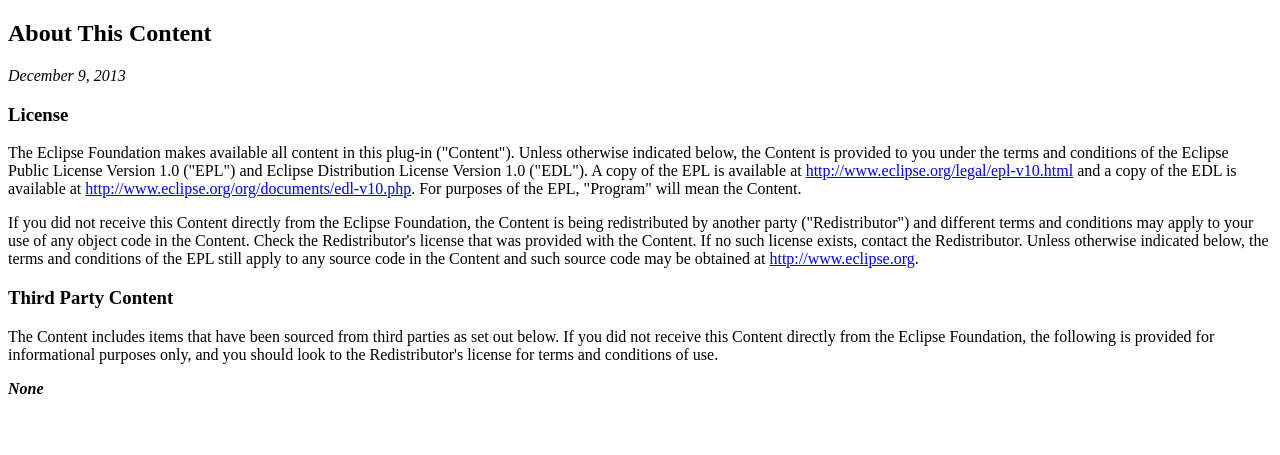
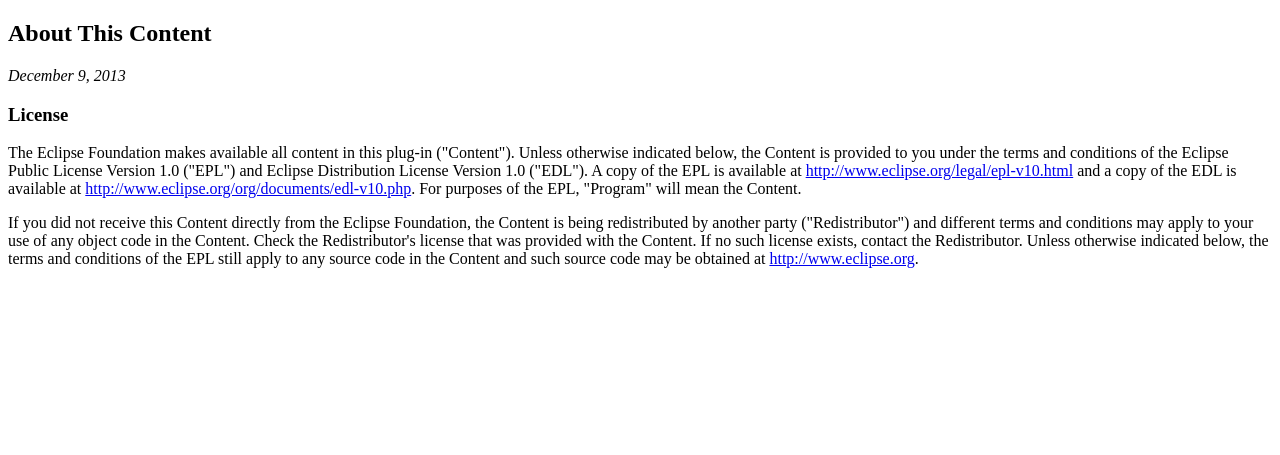
Before and after one commit to eclipse/paho.mqtt.javascript, a plain HTML site: page about.html in a window 1280 px wide. Drawn offline with Linux system fonts and the light colour scheme.

Commit message:
Short form of about file

```diff
--- a/about.html
+++ b/about.html
@@ -25,17 +25,4 @@
 indicated below, the terms and conditions of the EPL still apply to any source code in the Content
 and such source code may be obtained at <a href="http://www.eclipse.org/">http://www.eclipse.org</a>.</p>
 
-
-		<h3>Third Party Content</h3>
-		<p>The Content includes items that have been sourced from third parties as set out below. If you
-		did not receive this Content directly from the Eclipse Foundation, the following is provided
-		for informational purposes only, and you should look to the Redistributor's license for
-		terms and conditions of use.</p>
-		<p><em>
-		<strong>None</strong> <br><br>
-		<br><br>
-		</em></p>
-
-
-
 </body></html>
```
